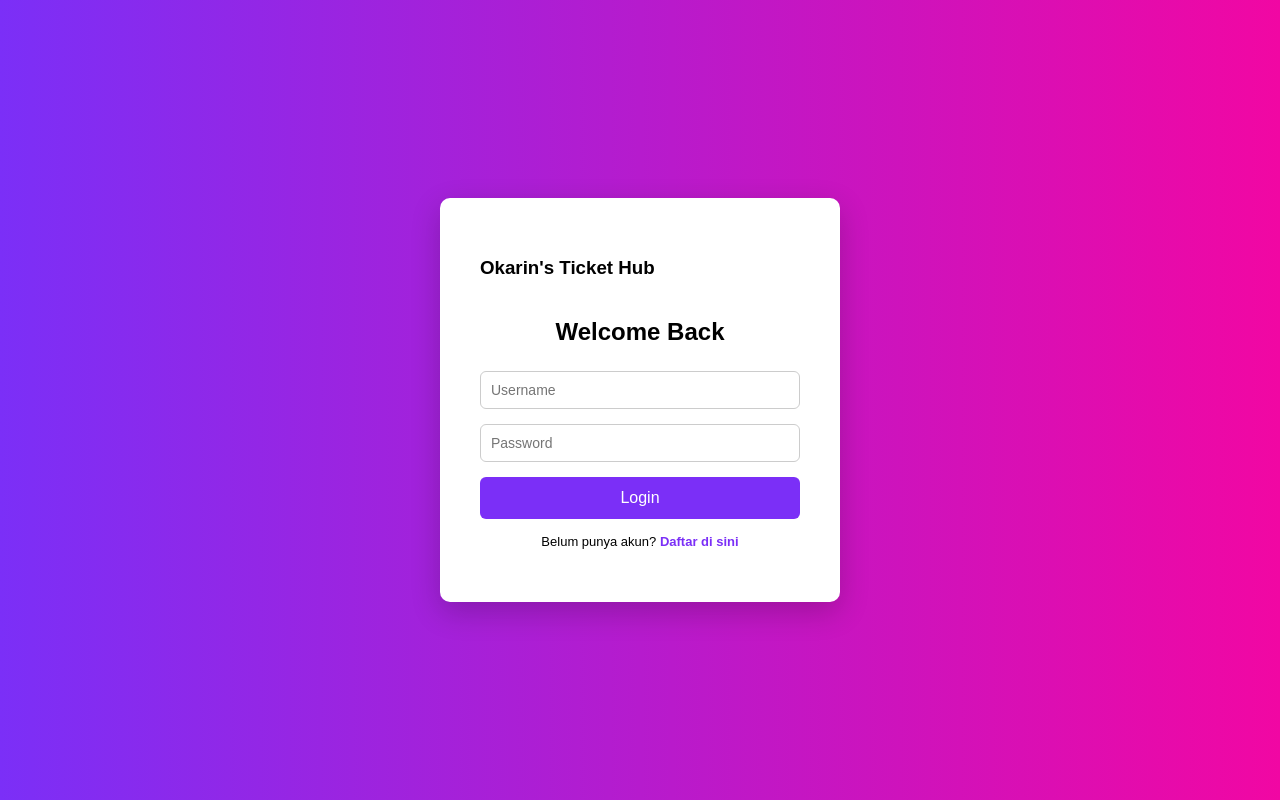
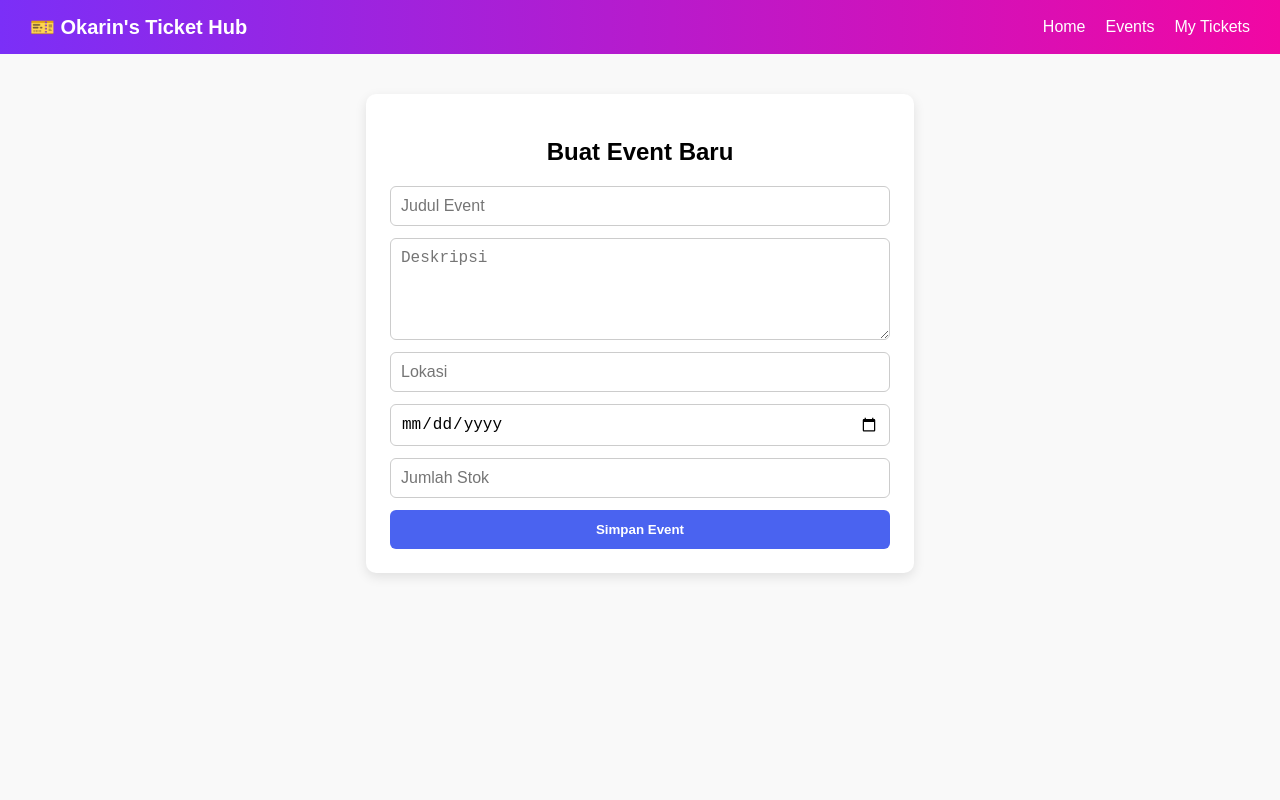
Before and after one commit to nasih12/my-ticketing-app, a React (Vite) app: page /events/create in a window 1280 px wide. Before the commit this address led to /login. Built offline with nearby package versions, Linux system fonts and the light colour scheme.

Commit message:
feat: add Create Event functionality with form and styling; update Events page to include navigation

```diff
--- a/src/App.jsx
+++ b/src/App.jsx
@@ -8,6 +8,8 @@ import PrivateRoute from './components/PrivateRoute';
 import Register from './pages/Register';
 import EventDetail from './pages/EventDetail';
 import MyTickets from './pages/MyTicket';
+import CreateEvent from './pages/CreateEvent';
+
 
 function AppContent() {
   const location = useLocation();
@@ -26,6 +28,8 @@ function AppContent() {
         <Route path="/events" element={<PrivateRoute><Events /></PrivateRoute>} />
         <Route path="/events/:id" element={<PrivateRoute><EventDetail /></PrivateRoute>} />
         <Route path="/mytickets" element={<PrivateRoute><MyTickets /></PrivateRoute>} />
+        <Route path="/events/create" element={<CreateEvent />} />
+
 
       </Routes>
     </>
--- a/src/components/EventCard.jsx
+++ b/src/components/EventCard.jsx
@@ -5,6 +5,19 @@ const EventCard = ({ event, onEdit, onDelete }) => {
   const [showDropdown, setShowDropdown] = useState(false);
 
   const toggleDropdown = () => setShowDropdown(!showDropdown);
+
+
+  const handleClickEdit = () => {
+    setShowDropdown(false);
+    onEdit(event);
+  };
+
+  const handleClickOutside = (e) => {
+    if (showDropdown && !e.target.closest('.dropdown')) {
+      setShowDropdown(false);
+    }
+  };
+  document.addEventListener('click', handleClickOutside);
 
   return (
     <div className="event-card">
@@ -14,7 +27,7 @@ const EventCard = ({ event, onEdit, onDelete }) => {
           <button className="menu-button" onClick={toggleDropdown}>⋮</button>
           {showDropdown && (
             <div className="dropdown-menu">
-              <button onClick={() => onEdit(event)}>Edit</button>
+              <button onClick={() => handleClickEdit()}>Edit</button>
               <button onClick={() => onDelete(event.id)}>Delete</button>
             </div>
           )}
--- /dev/null
+++ b/src/pages/CreateEvent.jsx
@@ -0,0 +1,96 @@
+import { useState } from "react";
+import { useNavigate } from "react-router-dom";
+import "../styles/CreateEvent.css";
+
+const CreateEvent = () => {
+  const [form, setForm] = useState({
+    title: "",
+    description: "",
+    location: "",
+    date: "",
+    stock: "",
+  });
+
+  const navigate = useNavigate();
+
+  const handleChange = (e) => {
+    const { name, value } = e.target;
+    setForm((prev) => ({ ...prev, [name]: value }));
+  };
+
+  const handleSubmit = async (e) => {
+    e.preventDefault();
+
+    try {
+      const res = await fetch(`${import.meta.env.VITE_API_BASE_URL}/api/events`, {
+        method: "POST",
+        headers: {
+          "Content-Type": "application/json",
+          Authorization: `Bearer ${localStorage.getItem("token")}`,
+        },
+        body: JSON.stringify({
+          ...form,
+          stock: parseInt(form.stock, 10) || 0,
+        }),
+      });
+
+      if (res.ok) {
+        alert("Event berhasil dibuat!");
+        navigate("/events");
+      } else {
+        alert("Gagal membuat event.");
+      }
+    } catch (err) {
+      console.error(err);
+      alert("Terjadi kesalahan saat membuat event.");
+    }
+  };
+
+  return (
+    <div className="create-event-container">
+      <h2>Buat Event Baru</h2>
+      <form onSubmit={handleSubmit} className="event-form">
+        <input
+          type="text"
+          name="title"
+          placeholder="Judul Event"
+          value={form.title}
+          onChange={handleChange}
+          required
+        />
+        <textarea
+          name="description"
+          placeholder="Deskripsi"
+          value={form.description}
+          onChange={handleChange}
+        />
+        <input
+          type="text"
+          name="location"
+          placeholder="Lokasi"
+          value={form.location}
+          onChange={handleChange}
+        />
+        <input
+          type="date"
+          name="date"
+          value={form.date}
+          onChange={handleChange}
+          required
+        />
+        <input
+          type="number"
+          name="stock"
+          placeholder="Jumlah Stok"
+          value={form.stock}
+          onChange={handleChange}
+          required
+          min="1"
+        />
+        <button type="submit">Simpan Event</button>
+      </form>
+    </div>
+  );
+};
+
+export default CreateEvent;
--- a/src/pages/Events.jsx
+++ b/src/pages/Events.jsx
@@ -1,13 +1,18 @@
 import { useEffect, useState } from "react";
 import EventCard from "../components/EventCard";
+
+import { Link } from "react-router-dom";
 
 const Events = () => {
   const [events, setEvents] = useState([]);
   const [searchTerm, setSearchTerm] = useState("");
 
-  const filteredEvents = events.filter(event =>
-    event.title.toLowerCase().includes(searchTerm.toLowerCase())
-  );
+
+
+  const filteredEvents = Array.isArray(events)
+  ? events.filter(event => event && event.title?.toLowerCase().includes(searchTerm.toLowerCase()))
+  : [];
+
 
   const handleDelete = async (id) => {
     const confirmDelete = window.confirm("Yakin ingin menghapus event ini?");
@@ -47,18 +52,37 @@ const Events = () => {
         body: JSON.stringify({ ...event, title: newTitle }),
       });
 
-      if (res.ok) {
-        const updated = await res.json();
-        setEvents(prev =>
-          prev.map(e => e.id === event.id ? updated.data : e)
-        );
-        alert("Event berhasil diupdate.");
-      } else {
-        alert("Gagal update event.");
-      }
+
+      console.log("Response status:", res.status);
+      // console.log("Response body:", await res.json());
+      console.log("Response headers:", res.headers.get("Content-Type"));
+      console.log("Response URL:", res.url);
+      console.log("Response status text:", res.statusText);
+
+    //  /\ const response = await res.json();
+
+    if (!res.ok) {
+      alert("Gagal update event.");
+      return;
+    }
+
+    const updatedRes = await fetch(`${import.meta.env.VITE_API_BASE_URL}/api/events/${event.id}`, {
+      headers: {
+        Authorization: `Bearer ${localStorage.getItem("token")}`,
+      },
+    });
+
+    const updatedData = await updatedRes.json();
+
+    setEvents(prev =>
+      prev.map(e => e.id === event.id ? updatedData.data : e)
+    );
+
+    setActiveDropdown(null);
+    alert("Event berhasil diupdate.");
     } catch (err) {
       console.error(err);
-      alert("Terjadi kesalahan.");
+      alert("Terjadi kesalahan.", err);
     }
   };
 
@@ -70,10 +94,11 @@ const Events = () => {
             Authorization: `Bearer ${localStorage.getItem("token")}`,
           },
         });
+
         const json = await res.json();
         setEvents(json.data || []);
       } catch (err) {
-        console.error("Failed to fetch events:", err);
+        console.error("Gagal mengambil data events:", err);
       }
     };
 
@@ -82,7 +107,9 @@ const Events = () => {
 
   return (
     <div className="events-container">
-      <h2 style={{display: "flex", justifyContent: "left"}}>Upcoming Events</h2>
+      <div className="events-header">
+        <h2 style={{display: "flex", justifyContent: "left"}}>Upcoming Events</h2>
+        <Link to="/events/create" className="btn-create">+ Create Event</Link></div>
       <div style={{ display: "flex", gap: "8px", marginBottom: "20px" }}>
         <input
           type="text"
@@ -91,7 +118,6 @@ const Events = () => {
           value={searchTerm}
           onChange={(e) => setSearchTerm(e.target.value)}
         />
-        {/* <button className="btn-search">Search</button> */}
       </div>
 
       <div className="events-grid">
@@ -103,6 +129,8 @@ const Events = () => {
             onDelete={handleDelete}
           />
         ))}
+
+        {filteredEvents.length === 0 && <h2>Tidak ada event</h2>}
       </div>
     </div>
   );
--- /dev/null
+++ b/src/styles/CreateEvent.css
@@ -0,0 +1,47 @@
+.create-event-container {
+  max-width: 500px;
+  margin: 40px auto;
+  padding: 24px;
+  background: white;
+  border-radius: 10px;
+  box-shadow: 0 4px 12px rgba(0, 0, 0, 0.1);
+}
+
+.create-event-container h2 {
+  text-align: center;
+  margin-bottom: 20px;
+}
+
+.event-form {
+  display: flex;
+  flex-direction: column;
+  gap: 12px;
+}
+
+.event-form input,
+.event-form textarea {
+  padding: 10px;
+  font-size: 16px;
+  border: 1px solid #ccc;
+  border-radius: 6px;
+}
+
+.event-form textarea {
+  resize: vertical;
+  height: 80px;
+}
+
+.event-form button {
+  padding: 12px;
+  font-weight: bold;
+  background-color: #4a63f0;
+  color: white;
+  border: none;
+  border-radius: 6px;
+  cursor: pointer;
+  transition: background-color 0.3s ease;
+}
+
+.event-form button:hover {
+  background-color: #3a4ee0;
+}
--- a/src/styles/main.css
+++ b/src/styles/main.css
@@ -439,3 +439,24 @@ body {
   border-radius: 4px;
   cursor: pointer;
 }
+
+.events-header {
+  display: flex;
+  justify-content: space-between;
+  align-items: center;
+  margin-bottom: 20px;
+}
+
+.btn-create {
+  padding: 10px 16px;
+  background-color: #4a63f0;
+  color: white;
+  text-decoration: none;
+  border-radius: 6px;
+  font-weight: bold;
+  transition: background-color 0.3s ease;
+}
+
+.btn-create:hover {
+  background-color: #3a4ee0;
+}
```
